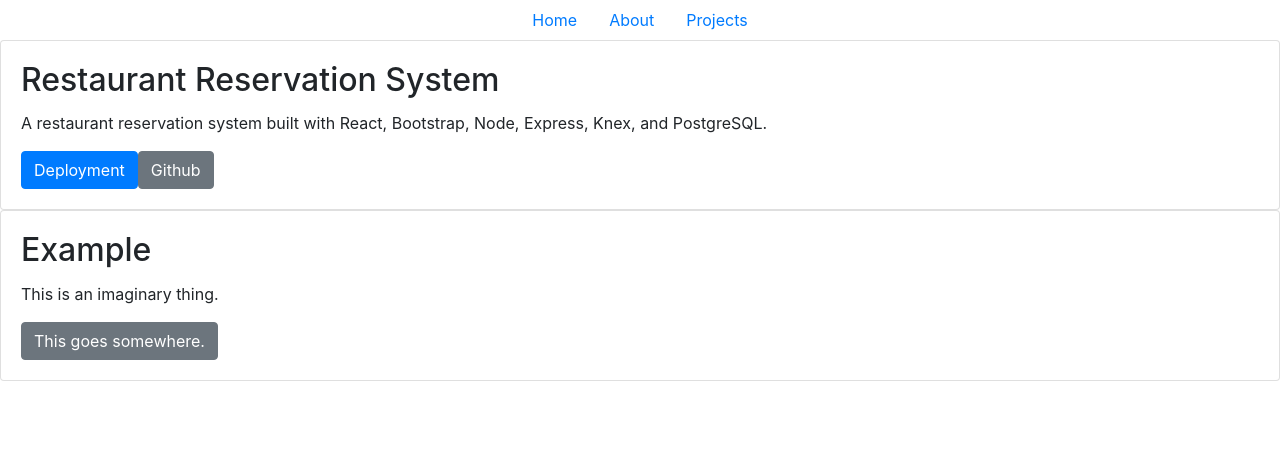
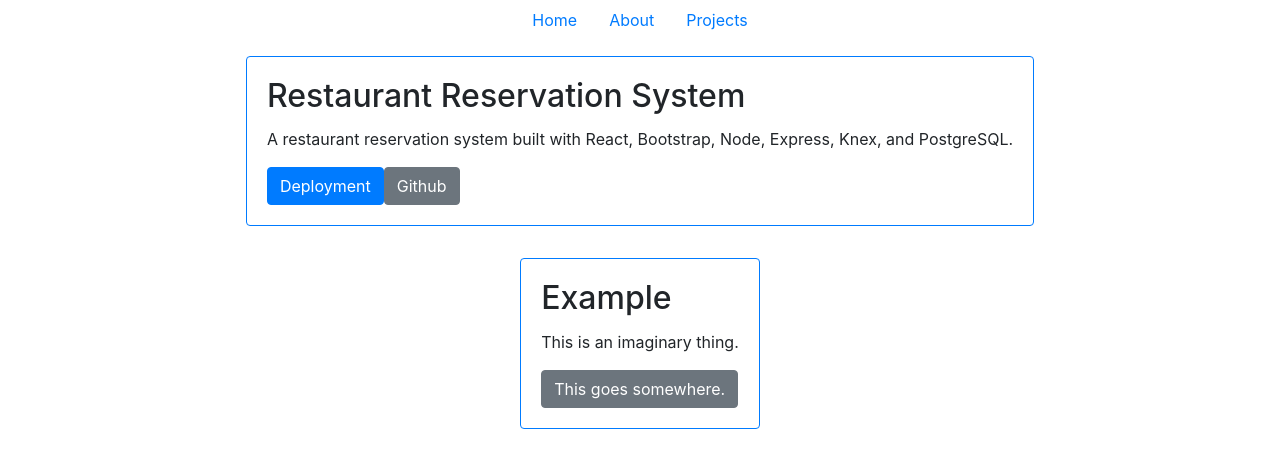
Before and after one commit to JMAdsit/personal-site, a React (Create React App) app: page /projects in a window 1280 px wide. Shown: the top 468 px of the page. Built offline with nearby package versions, Linux system fonts and the light colour scheme.

Commit message:
added borders and margins to project cards

```diff
--- a/src/components/ProjectCard.js
+++ b/src/components/ProjectCard.js
@@ -9,7 +9,7 @@ function ProjectCard() {
     let linkText = "This goes somewhere.";
 
     return (
-    <div className="card">
+    <div className="card rounded border border-primary my-3 mx-auto">
         <div className="card-body">
 
             <h2 className="card-title">
--- a/src/components/ProjectCardReservations.js
+++ b/src/components/ProjectCardReservations.js
@@ -13,7 +13,7 @@ function ProjectCardReservation() {
 
 
     return (
-    <div className="card">
+    <div className="card rounded border border-primary my-3 mx-auto">
         <div className="card-body">
 
             <h2 className="card-title">
```
